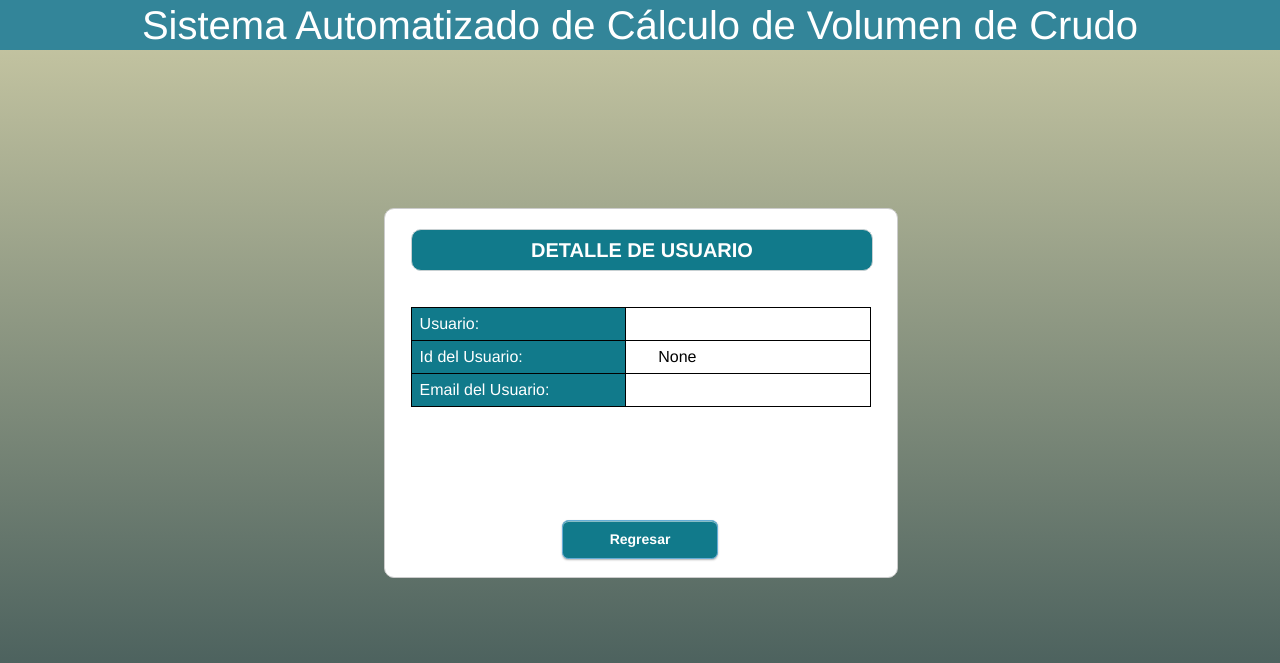
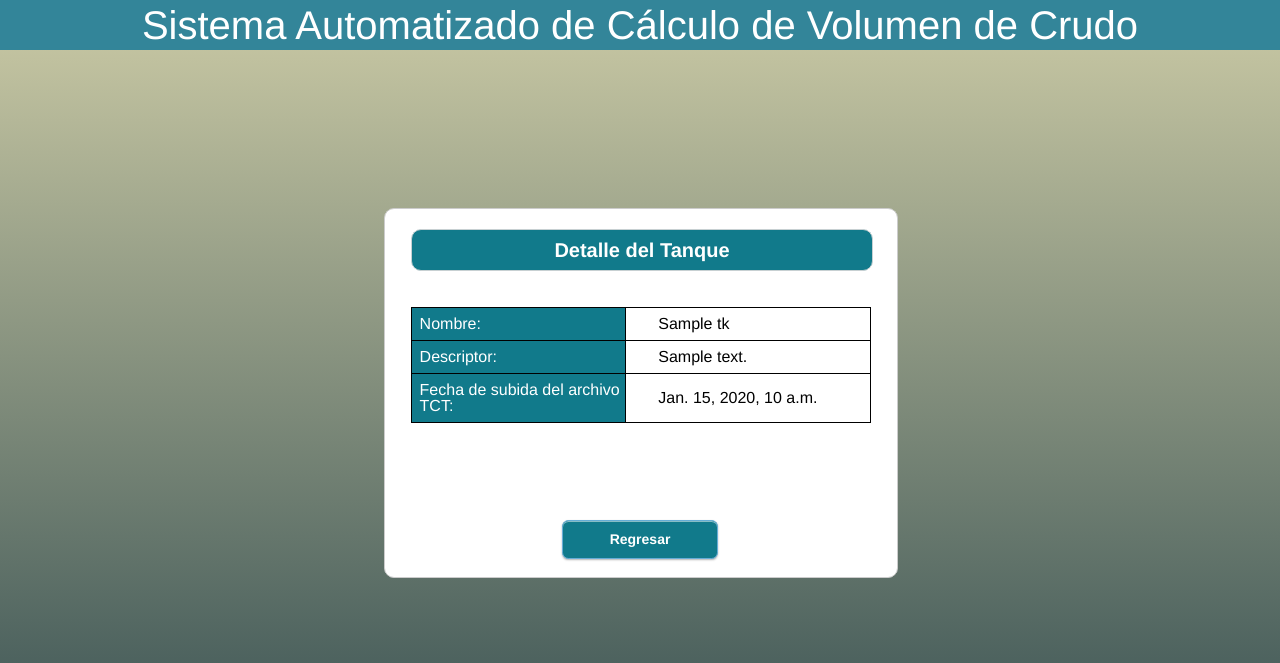
Before and after one commit to grgmm/sacvc, a Django app: template templates/acq/detail_tk/detail_tk.html in a window 1280 px wide; the page is wider, and only the part inside the window is pictured. Shown: the top 663 px of that part. Run offline with Django 3.2, Linux system fonts and the light colour scheme; the template is opened without the code that fills it: most values are stand-ins (such as "Sample title", 1, 10 or a date in 2020); some libraries are stand-ins or nearby versions.

Commit message:
Se dio estilo a las vistas: detail_tk, detail_tf
Se unifico un solo archivo detail.css
se puso reset.css en base.html

```diff
--- a/templates/acq/add_user/add_user.html
+++ b/templates/acq/add_user/add_user.html
@@ -31,7 +31,6 @@
       				</tr>
     			{% endfor %}
  	 		</table>
-   			<h2>{{usuario.pk}}</h2>
    		</div>
 		<button type="submit" class="btn_control">Agregar</button>
 		<a href="{% url 'uacq:list_user' %}" type="button" class="btn_control"> Regresar</a>
--- a/templates/acq/detail_tk/detail_tk.html
+++ b/templates/acq/detail_tk/detail_tk.html
@@ -1,35 +1,34 @@
 {% extends 'acq/base.html' %}
 {% load static %}
-  {% block title %}Instalacion {{user.username}} {% endblock %}
+  {% block title %}{% endblock %}
 
 {% block content %}
-<link rel="stylesheet" href="{% static 'css/reset.css' %}">
-<link rel="stylesheet" href="{% static 'css/detail_user.css' %}">
+<link rel="stylesheet" href="{% static 'css/detail.css' %}">
 <div id="ventana">
 		<p>
 			<!-- Encabezado -->
-			<label for="encabezado">DETALLE DE USUARIO</label>
+			<label for="encabezado">Detalle del Tanque</label>
 		</p>
 		<div>
 			<table>
 				<tr>
-					<!-- Nombre de usuario-->
-					<td class="etiqueta">Usuario:</td>
-					<td class="dato">{{user.username}}</td>
+					<!-- Nombre de Tanque-->
+					<td class="etiqueta">Nombre:</td>
+					<td class="dato">{{tk.Nombre}}</td>
 				</tr>
 
 				<tr>
-					<!-- id de usuario -->
-					<td class="etiqueta">Id del Usuario:</td>
-					<td class="dato">{{user.pk}}</td>
+					<!-- Descriptor del tanque-->
+					<td class="etiqueta">Descriptor:</td>
+					<td class="dato">{{tk.Descriptor}}</td>
 				</tr>
 				<tr>
-					<!-- correo de usuario-->
-					<td class="etiqueta">Email del Usuario:</td>
-					<td class="dato">{{user.email}}</td>
+					<!-- Fecha TCT-->
+					<td class="etiqueta">Fecha de subida del archivo TCT:</td>
+					<td class="dato">{{ tk.fecha_subida_tct }}</td>
 				</tr>
 			</table>
 		</div>
-		<a href="{% url 'uacq:list_user' %}" type="button" class="btn_control"> Regresar</a>
+		<a href="{% url 'uacq:list_tf' %}" type="button" class="btn_control"> Regresar</a>
 </div>
 {% endblock %}
--- a/templates/acq/detail_user/detail_user.html
+++ b/templates/acq/detail_user/detail_user.html
@@ -3,8 +3,7 @@
   {% block title %}Instalacion {{user.username}} {% endblock %}
 
 {% block content %}
-<link rel="stylesheet" href="{% static 'css/reset.css' %}">
-<link rel="stylesheet" href="{% static 'css/detail_user.css' %}">
+<link rel="stylesheet" href="{% static 'css/detail.css' %}">
 <div id="ventana">
 		<p>
 			<!-- Encabezado -->
```
Also changed, not shown: templates/acq/add_tk/add_tk.html (+9 -1 lines), templates/acq/detail_tf/detail_tf.html (+16 -16 lines), static/css/detail.css (renamed from static/css/detail_user.css).
